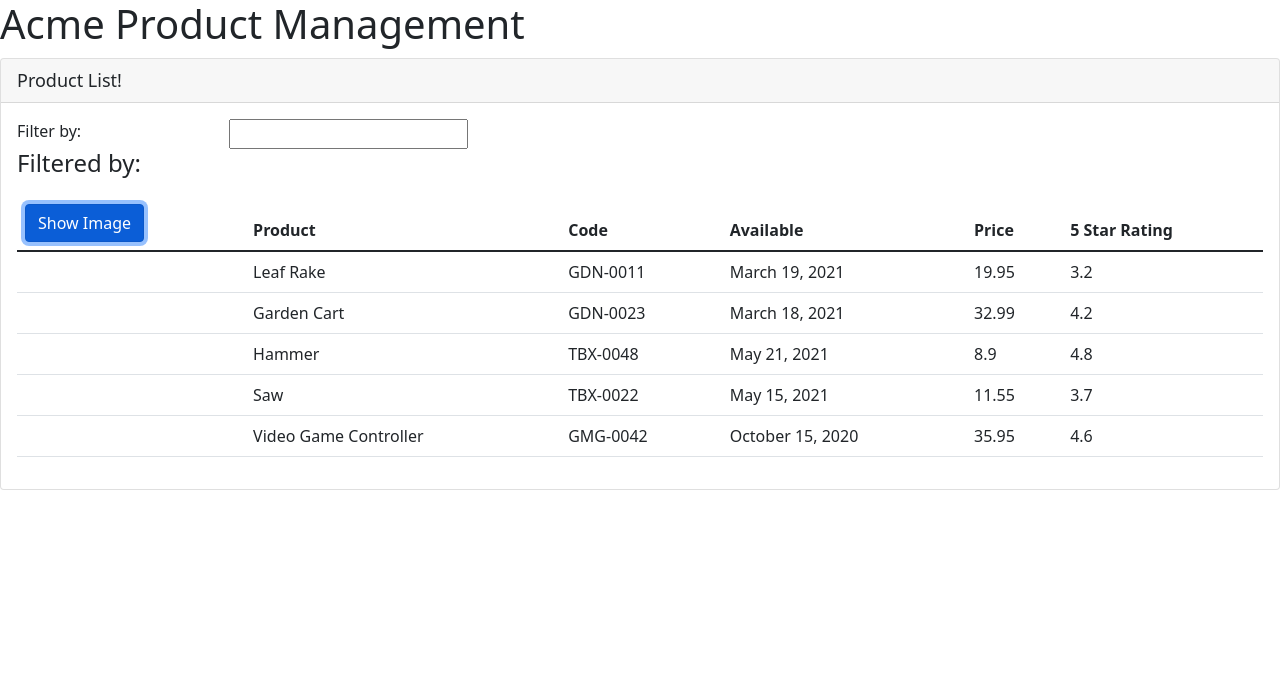
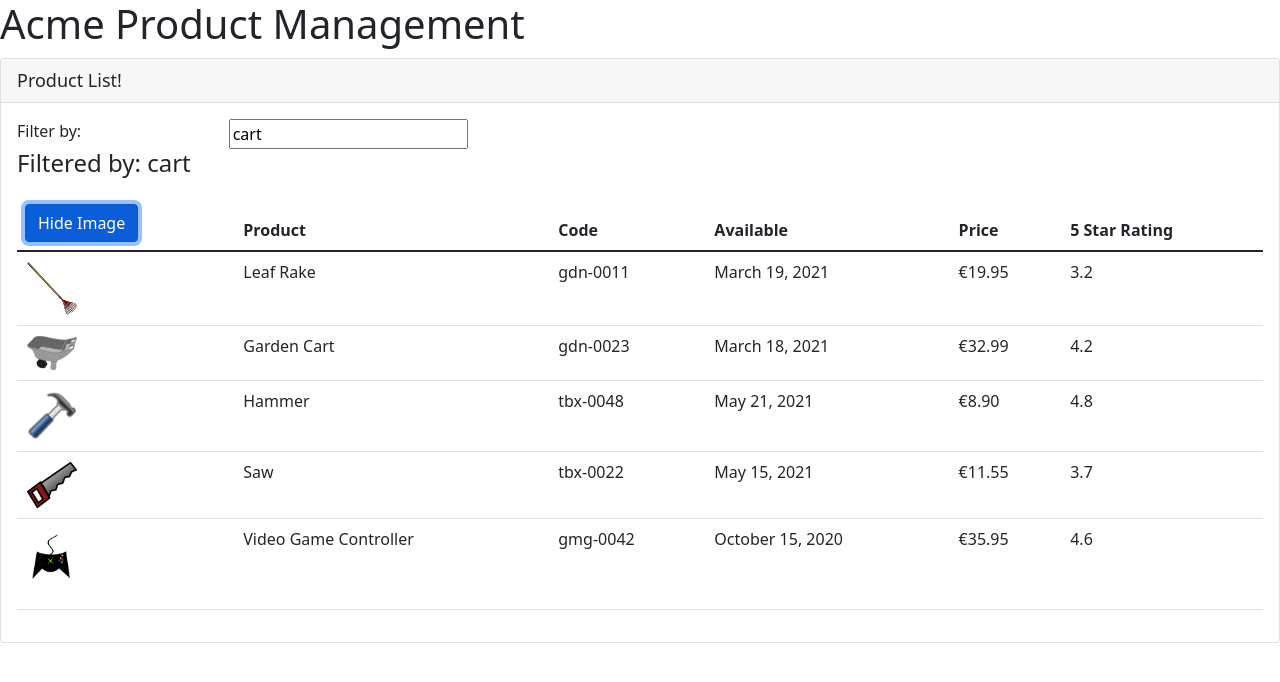
Before and after one commit to JulianaBernardes/angular-lerning, an Angular app in the folder Angular-GettingStarted-master/APM/: page / in a window 1280 px wide. Both pictures are taken after a click on the button "Show Image". Shown: the top 682 px of the page. Built offline with nearby package versions, Linux system fonts and the light colour scheme.

Commit message:
interpolation, events and ngModel (two-way-binding) on product-list component

```diff
--- a/Angular-GettingStarted-master/APM/src/app/app.module.ts
+++ b/Angular-GettingStarted-master/APM/src/app/app.module.ts
@@ -1,5 +1,6 @@
 import { NgModule } from '@angular/core';
 import { BrowserModule } from '@angular/platform-browser';
+import { FormsModule } from '@angular/forms';
 
 import { AppComponent } from './app.component';
 import { ProductListComponent } from './products/product-list.component';
@@ -10,7 +11,8 @@ import { ProductListComponent } from './products/product-list.component';
     ProductListComponent
   ],
   imports: [
-    BrowserModule
+    BrowserModule,
+    FormsModule
   ],
   bootstrap: [AppComponent]
 })
--- a/Angular-GettingStarted-master/APM/src/app/products/product-list.component.html
+++ b/Angular-GettingStarted-master/APM/src/app/products/product-list.component.html
@@ -8,13 +8,14 @@
         <div class="row">
             <div class="col-md-2">Filter by: </div>
             <div class="col-md-4">
-                <input type="text"/>
+                <input type="text"
+                    [(ngModel)]='listFilter'/>
             </div>
         </div>
 
         <div class="row">
             <div class="col-md-6">
-                <h4>Filtered by: </h4>
+                <h4>Filtered by: {{listFilter}}</h4>
             </div>
         </div>
 
@@ -23,8 +24,9 @@
                 <thead>
                     <tr>
                         <th>
-                            <button class="btn btn-primary">
-                                Show Image
+                            <button class="btn btn-primary"
+                                (click)='toggleImage()'>
+                                {{showImage ? 'Hide' : 'Show'}} Image
                             </button>
                         </th>
                         <th>Product</th>
@@ -36,11 +38,20 @@
                 </thead>
                 <tbody>
                     <tr *ngFor='let product of products'>
-                        <td></td>
+                        <td>
+                            <img
+                                *ngIf='showImage'
+                                [src]='product.imageUrl'
+                                [title]='product.productName'
+                                [style.width.px]='imageWidth'
+                                [style.margin.px]='imageMargin'
+                                alt="product image"
+                            >
+                        </td>
                         <td>{{product.productName}}</td>
-                        <td>{{product.productCode}}</td>
+                        <td>{{product.productCode | lowercase}}</td>
                         <td>{{product.releaseDate}}</td>
-                        <td>{{product.price}}</td>
+                        <td>{{product.price | currency: 'EUR':'symbol':'1.2-2'}}</td>
                         <td>{{product.starRating}}</td>
                     </tr>
                 </tbody>
--- a/Angular-GettingStarted-master/APM/src/app/products/product-list.component.ts
+++ b/Angular-GettingStarted-master/APM/src/app/products/product-list.component.ts
@@ -7,6 +7,10 @@ import { Component } from "@angular/core";
 
 export class ProductListComponent {
     pageTitle: string = 'Product List!'
+    imageWidth:number = 50
+    imageMargin: number = 2
+    showImage: boolean = false
+    listFilter: string = 'cart'
     products: any[] = [
         {
           "productId": 1,
@@ -59,4 +63,9 @@ export class ProductListComponent {
           "imageUrl": "assets/images/xbox-controller.png"
         }
       ]
+
+      toggleImage(): void{
+        this.showImage = !this.showImage
+      }
+
 }
```
